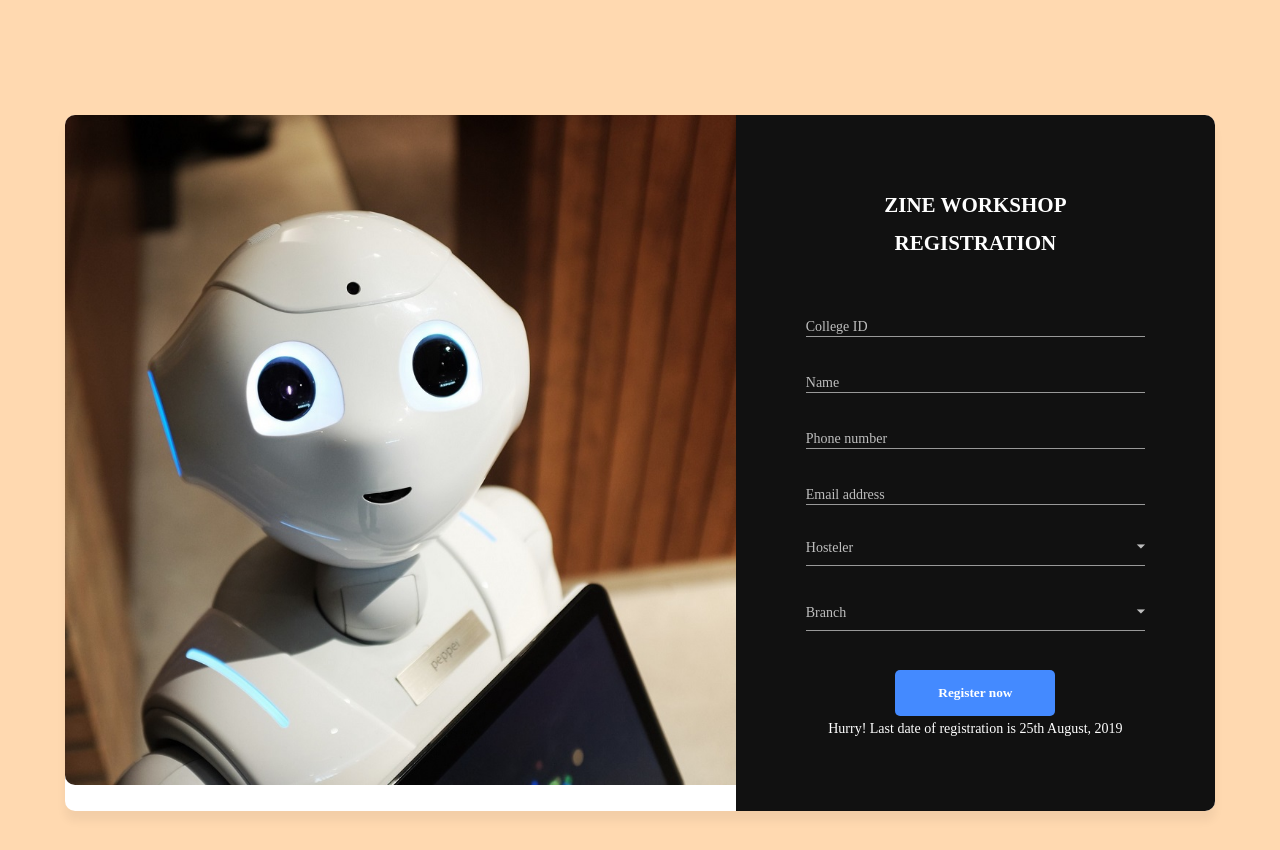
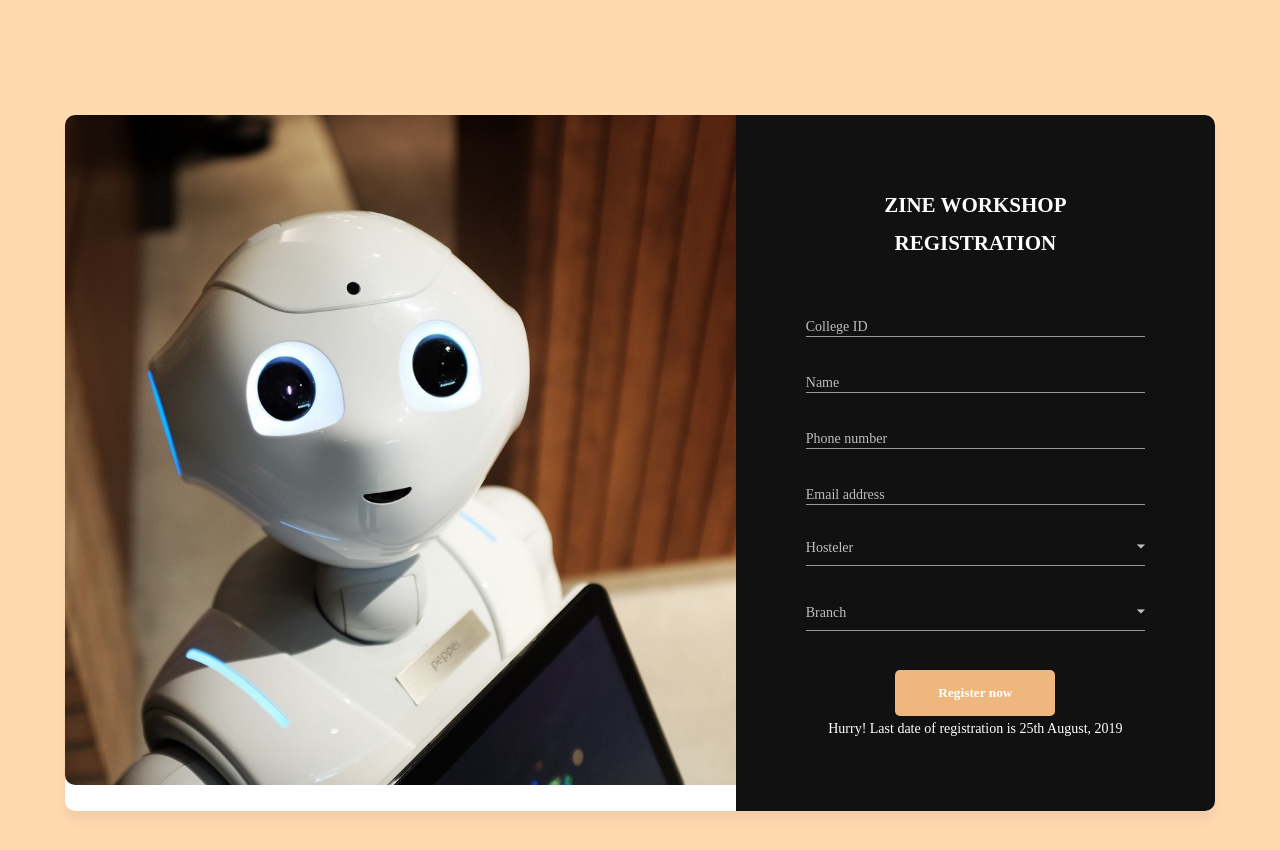
Before and after one commit to RashakDude/Register, a plain HTML site: page index.html in a window 1280 px wide. Drawn offline with nearby package versions, Linux system fonts and the light colour scheme; files that its build step writes are made by us from their sources; a web font is replaced by a local one.

Commit message:
Update variables.scss

```diff
--- a/scss/common/variables.scss
+++ b/scss/common/variables.scss
@@ -1,4 +1,4 @@
 $black-color : #222;
-$yellow-color : #448AFF;
+$yellow-color : #edb77d;
 $grey-light: #bebebe;
 $body-bg: #ffd9b0;
```
